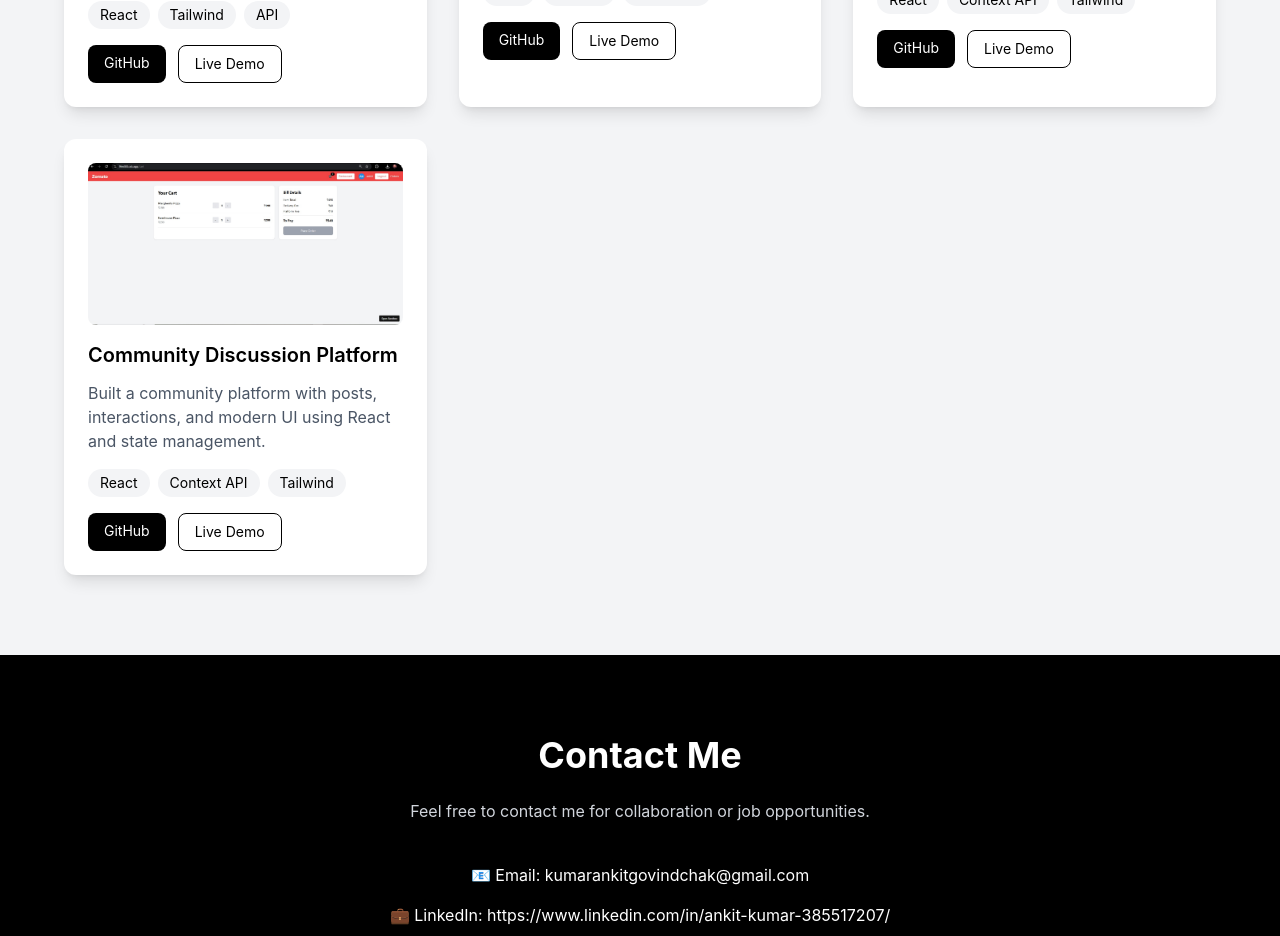
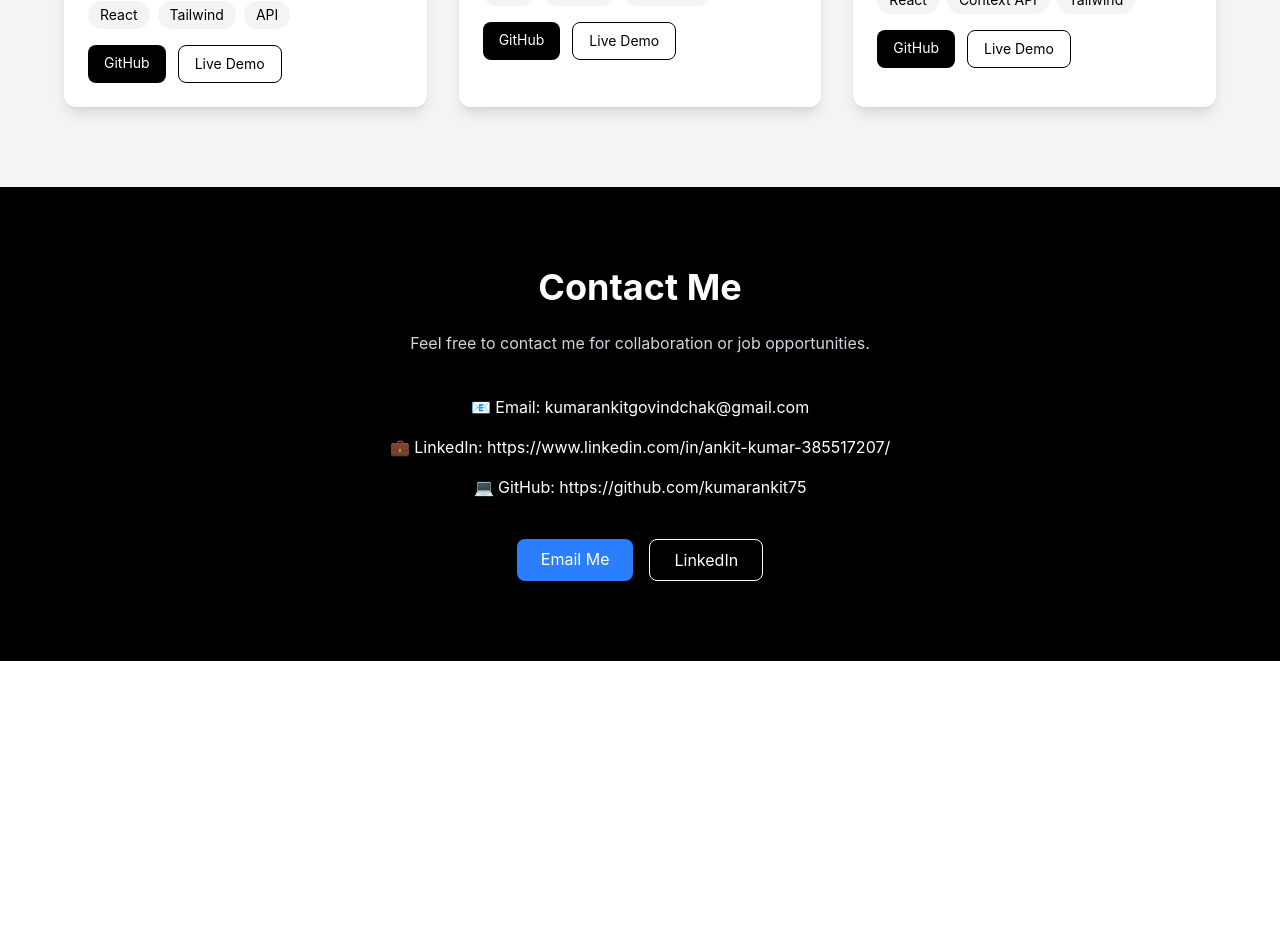
Before and after one commit to kumarankit75/portfolio, a React (Vite) app: page / in a window 1280 px wide. Shown: the part 2320-3256 px from the top of the page. After the commit the page ends 2981 px from the top, so only its background shows below. Built offline with nearby package versions, Linux system fonts and the light colour scheme.

Commit message:
project updated

```diff
--- a/src/sections/Projects.jsx
+++ b/src/sections/Projects.jsx
@@ -24,14 +24,14 @@ const Projects = () => {
       live: "#",
       img: "/src/assets/3.jpg",
     },
-    {
-      title: "Community Discussion Platform",
-      desc: "Built a community platform with posts, interactions, and modern UI using React and state management.",
-      tech: ["React", "Context API", "Tailwind"],
-      github: "#",
-      live: "#",
-      img: "/src/assets/3.jpg",
-    },
+    // {
+    //   title: "Community Discussion Platform",
+    //   desc: "Built a community platform with posts, interactions, and modern UI using React and state management.",
+    //   tech: ["React", "Context API", "Tailwind"],
+    //   github: "#",
+    //   live: "#",
+    //   img: "/src/assets/3.jpg",
+    // },
   ]
 
   return (
```
